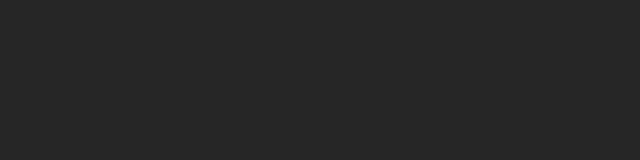
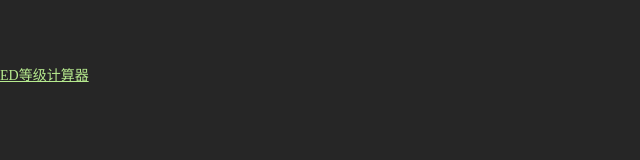
Before and after one commit to hyncao/hyncao.github.io, a React (Create React App) app in the folder projects/tt2/: page /ed in a window 1280 px wide. Shown: the top 160 px of the page, without its empty margins (0-640 px from the left). Built offline with nearby package versions, Linux system fonts and the light colour scheme.

Commit message:
将Ed变为react项目

```diff
--- a/projects/tt2/src/Routes.tsx
+++ b/projects/tt2/src/Routes.tsx
@@ -1,6 +1,6 @@
 import React from 'react';
 import {
-  Route, Switch, BrowserRouter,
+  Route, Switch, BrowserRouter, Redirect,
 } from 'react-router-dom';
 import * as containers from './ts/containers';
 
@@ -11,6 +11,8 @@
   <BrowserRouter>
     <Switch>
       <Route path={`/`} exact component={containers.Home} />
+      <Route path={`/ed`} exact component={containers.Ed} />
+      <Redirect path="*" to={`/`} />
     </Switch>
   </BrowserRouter>
 );
--- a/projects/tt2/src/ts/components/index.tsx
+++ b/projects/tt2/src/ts/components/index.tsx
@@ -1,3 +1,5 @@
-// 将containers的组件全部导出
-export { default as Vision } from './Vision';
-export { default as ToolItem } from './ToolItem';
+import Vision from './Vision';
+import ToolItem from './ToolItem';
+import EdInputItem from './ToolItem';
+
+export { Vision, ToolItem, EdInputItem }
--- /dev/null
+++ b/projects/tt2/src/ts/containers/Ed/index.tsx
@@ -0,0 +1,30 @@
+import React, { Component } from 'react';
+import { EdInputItem } from '../../components';
+
+class Ed extends Component {
+  constructor(props:any){
+    super(props);
+  }
+
+  state = {
+    list: [
+      {'id': '神器升级工具', url: 'https://fanwenkui.github.io/tt2-artifacts/'},
+      {'name': 'ED等级计算器', url: 'https://hyncao.github.io/ed/'},
+    ]
+  }
+
+  render(){
+    const { list } = this.state;
+    return (
+      <div className="ed">
+        {
+          list.length > 0 && list.map((i:object) => (
+            <EdInputItem {...i} />
+          ))
+        }
+      </div>
+    )
+  }
+}
+
+export default Ed;
--- a/projects/tt2/src/ts/containers/index.tsx
+++ b/projects/tt2/src/ts/containers/index.tsx
@@ -1,2 +1,4 @@
-// 将containers的组件全部导出
-export { default as Home } from './Home';
+import Home from './Home';
+import Ed from './Ed';
+
+export { Home, Ed }
```
Also changed, not shown: projects/tt2/src/ts/components/EdInputItem/index.tsx (added, +23 -0 lines), projects/tt2/src/ts/components/EdInputItem/index.scss (added).
